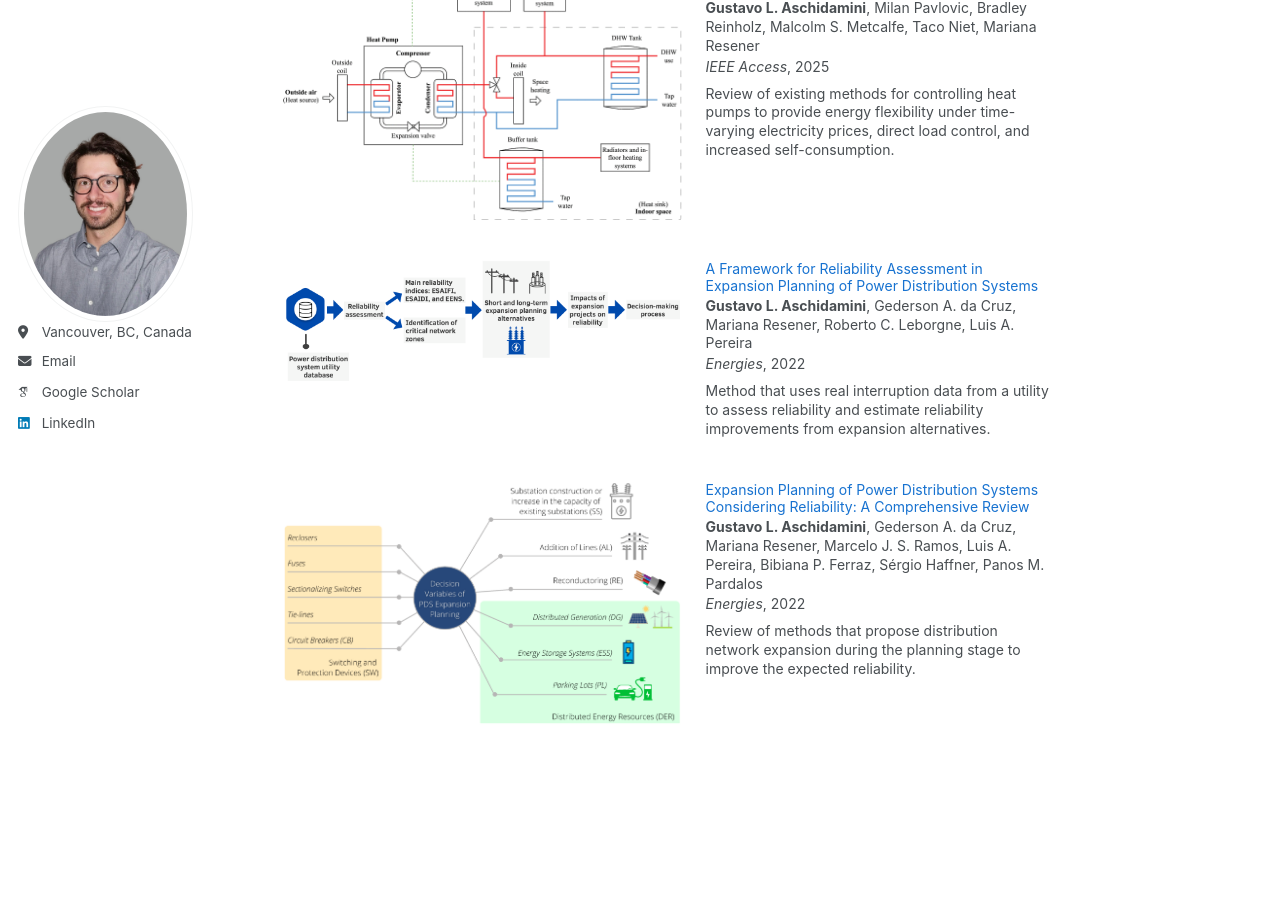
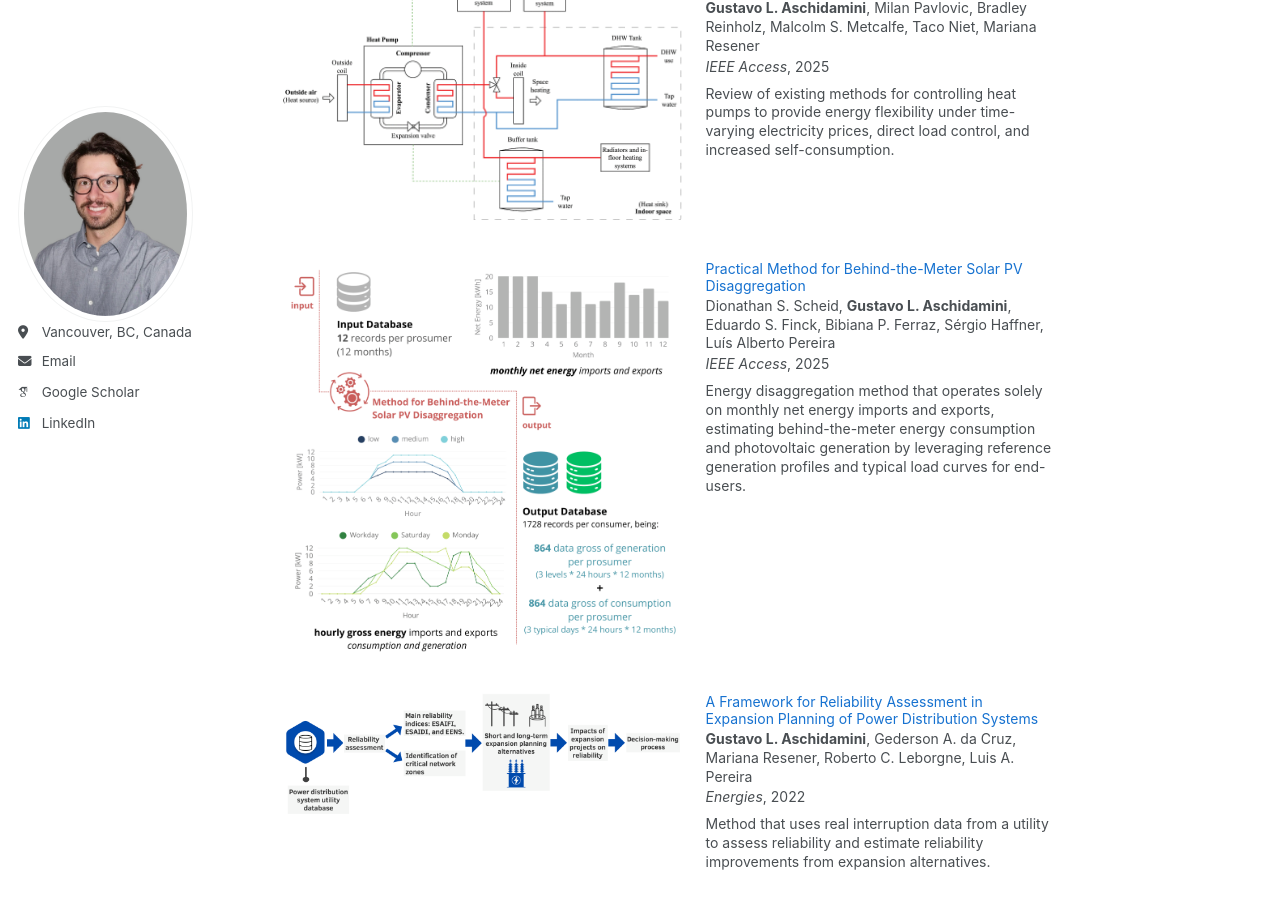
Before and after one commit to gaschidamini/gaschidamini.github.io, a Jekyll site: the page built from _pages/about.md, in a window 1280 px wide and 900 px high, scrolled down 620 px. Built offline with Jekyll 4.4.1, drawn with Linux system fonts in a browser that asks for light colours; some web fonts are replaced.

Commit message:
Add behind-the-meter solar PV disaggregation paper
Insert as the third Selected research entry (IEEE Access, 2025) with
figure, title link, authors, and description.

Co-Authored-By: Claude Opus 4.8 <noreply@anthropic.com>

```diff
--- a/_pages/about.md
+++ b/_pages/about.md
@@ -67,6 +67,31 @@ I am a PhD candidate in <a href="https://www.sfu.ca/fas/schools/sustainable-ener
 
     <p class="research-desc">
       Review of existing methods for controlling heat pumps to provide energy flexibility under time-varying electricity prices, direct load control, and increased self-consumption.
+    </p>
+  </div>
+</div>
+
+<div class="research-item">
+  <div class="research-image">
+    <img src="/images/figure_pv_disaggregation.png"
+         alt="Practical method for behind-the-meter solar PV disaggregation">
+  </div>
+
+  <div class="research-content">
+    <h3>
+      <a href="https://ieeexplore.ieee.org/document/11199029">Practical Method for Behind-the-Meter Solar PV Disaggregation</a>
+    </h3>
+
+    <p class="research-authors">
+      Dionathan S. Scheid, <strong>Gustavo L. Aschidamini</strong>, Eduardo S. Finck, Bibiana P. Ferraz, Sérgio Haffner, Luís Alberto Pereira
+    </p>
+
+    <p class="research-venue">
+      <em>IEEE Access</em>, 2025
+    </p>
+
+    <p class="research-desc">
+      Energy disaggregation method that operates solely on monthly net energy imports and exports, estimating behind-the-meter energy consumption and photovoltaic generation by leveraging reference generation profiles and typical load curves for end-users.
     </p>
   </div>
 </div>
```
Also changed, not shown: images/figure_pv_disaggregation.png (added).
